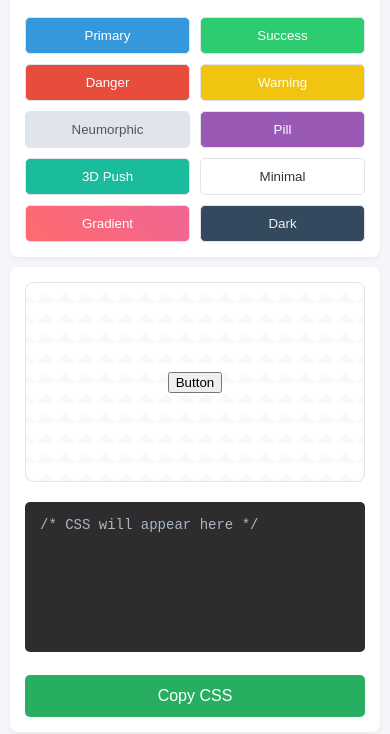
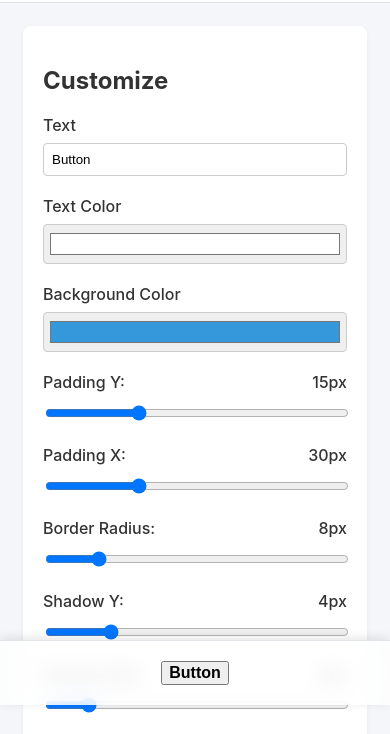
Before and after one commit to BIDDLG/My-Url-shortner, a plain HTML site: page index.html in a window 390 px wide. Shown: the part 139-873 px from the top of the page. Drawn offline with Linux system fonts and the light colour scheme.

Commit message:
Update style.css

```diff
--- a/style.css
+++ b/style.css
@@ -1,21 +1,17 @@
-/* --- UNIVERSAL STYLES --- */
+/* --- UNIVERSAL STYLES (Same as before) --- */
 :root {
     --primary-bg: #f4f6f9;
     --panel-bg: #ffffff;
     --border-color: #e1e5ea;
     --text-color: #333;
-    --primary-color: #3498db;
 }
-
 * { box-sizing: border-box; }
-
 body {
     font-family: -apple-system, BlinkMacSystemFont, "Segoe UI", Roboto, sans-serif;
     margin: 0;
     background-color: var(--primary-bg);
     color: var(--text-color);
 }
-
 .main-header {
     background: var(--panel-bg);
     text-align: center;
@@ -23,71 +19,51 @@ body {
     border-bottom: 1px solid var(--border-color);
 }
 
-/* --- MAIN LAYOUT (FLEXBOX) --- */
+/* --- DESKTOP LAYOUT (Default) --- */
 .main-container {
     display: flex;
-    flex-wrap: wrap; /* Important for responsiveness */
     padding: 15px;
 }
-
-/* --- PANELS --- */
+.presets-panel, .controls-panel { flex: 1; margin: 10px; }
+.preview-area { flex: 2; margin: 10px; }
 .presets-panel, .preview-area, .controls-panel {
     background: var(--panel-bg);
     border-radius: 8px;
     box-shadow: 0 2px 5px rgba(0,0,0,0.05);
-    margin: 10px;
     padding: 20px;
 }
+.mobile-preview-bar { display: none; /* Hide on desktop */ }
 
-.presets-panel { flex: 1 1 200px; /* Flex-grow, flex-shrink, flex-basis */ }
-.preview-area { flex: 2 1 400px; }
-.controls-panel { flex: 1 1 280px; }
-
-h2 { margin-top: 0; }
-
-/* --- PRESETS PANEL --- */
+/* --- ALL OTHER STYLES (Almost same as before) --- */
 #presets-container {
-    display: grid;
-    grid-template-columns: 1fr 1fr;
-    gap: 10px;
+    display: grid; grid-template-columns: 1fr 1fr; gap: 10px;
 }
 .preset-btn {
-    padding: 10px;
-    border-radius: 5px;
-    border: 1px solid var(--border-color);
-    cursor: pointer;
-    transition: transform 0.1s ease;
+    padding: 10px; border-radius: 5px; border: 1px solid var(--border-color);
+    cursor: pointer; transition: transform 0.1s ease;
 }
 .preset-btn:hover { transform: scale(1.05); }
-
-/* --- PREVIEW AREA --- */
-.button-preview-wrapper {
-    min-height: 200px;
-    width: 100%;
-    display: flex;
-    align-items: center;
-    justify-content: center;
-    background-image: linear-gradient(45deg, #f9f9f9 25%, transparent 25%), linear-gradient(-45deg, #f9f9f9 25%, transparent 25%);
-    background-size: 20px 20px;
-    border: 1px solid var(--border-color);
-    border-radius: 8px;
-    margin-bottom: 20px;
+.button-preview-wrapper.desktop-preview {
+    min-height: 200px; width: 100%; display: flex; align-items: center;
+    justify-content: center; background-image: linear-gradient(45deg, #f9f9f9 25%, transparent 25%), linear-gradient(-45deg, #f9f9f9 25%, transparent 25%);
+    background-size: 20px 20px; border: 1px solid var(--border-color);
+    border-radius: 8px; margin-bottom: 20px;
 }
-#preview-button { transition: all 0.2s ease-out; }
-
+/* Style for both preview buttons */
+#preview-button-desktop, #preview-button-mobile {
+    transition: all 0.2s ease-out;
+    font-size: 16px;
+    font-weight: bold;
+}
 #css-code-output {
-    display: block; width: 100%; min-height: 150px;
-    background: #2d2d2d; color: #a9b7c6; padding: 15px;
-    border-radius: 5px; font-size: 14px; white-space: pre-wrap;
-    border: none;
+    display: block; width: 100%; min-height: 150px; background: #2d2d2d;
+    color: #a9b7c6; padding: 15px; border-radius: 5px;
+    font-size: 14px; white-space: pre-wrap; border: none;
 }
 #copy-code-btn {
-    width: 100%; padding: 12px; margin-top: 10px;
-    background: #27ae60; color: white; border: none;
-    border-radius: 5px; cursor: pointer; font-size: 16px;
+    width: 100%; padding: 12px; margin-top: 10px; background: #27ae60;
+    color: white; border: none; border-radius: 5px; cursor: pointer; font-size: 16px;
 }
-
-/* --- CONTROLS PANEL --- */
 .control-group { margin-bottom: 20px; }
 .control-group label { display: block; margin-bottom: 8px; font-weight: 500; }
 .control-group input[type="text"], .control-group input[type="color"] {
@@ -97,21 +73,39 @@ h2 { margin-top: 0; }
 .slider-group label { display: flex; justify-content: space-between; }
 .slider-group input[type="range"] { width: 100%; margin-top: 5px; }
 
-
-/* --- RESPONSIVE DESIGN (MEDIA QUERIES) --- */
-
-/* For Tablets (e.g., screen width <= 1024px) */
-@media (max-width: 1024px) {
-    .main-container { flex-direction: column; }
-    .presets-panel { order: 1; /* First */ }
-    .preview-area { order: 2; /* Second */ }
-    .controls-panel { order: 3; /* Third */ }
+/* --- MOBILE & TABLET RESPONSIVE STYLES (The Magic) --- */
+@media (max-width: 900px) {
+    .main-container {
+        flex-direction: column;
+        padding-bottom: 100px; /* Space for the floating bar */
+    }
+    /* Hide the desktop preview and show the mobile one */
+    .desktop-preview {
+        display: none;
+    }
+    .mobile-preview-bar {
+        display: flex;
+        position: fixed; /* Chipka hua rahega */
+        bottom: 0;
+        left: 0;
+        width: 100%;
+        padding: 20px;
+        background: rgba(255, 255, 255, 0.8);
+        backdrop-filter: blur(10px); /* Blurry background */
+        -webkit-backdrop-filter: blur(10px);
+        border-top: 1px solid var(--border-color);
+        box-shadow: 0 -2px 10px rgba(0,0,0,0.1);
+        justify-content: center;
+        align-items: center;
+        z-index: 1000;
+    }
+    /* On mobile, all panels are full width */
+    .presets-panel, .preview-area, .controls-panel {
+        flex: 1 1 100%;
+        margin: 8px;
+    }
+    /* Change the order for better flow on mobile */
+    .controls-panel { order: 1; }
+    .presets-panel { order: 2; }
+    .preview-area { order: 3; } /* This now only contains the code */
 }
-
-/* For Mobile Phones (e.g., screen width <= 600px) */
-@media (max-width: 600px) {
-    .main-container { padding: 5px; }
-    .presets-panel, .preview-area, .controls-panel { margin: 5px; padding: 15px; }
-    #presets-container { grid-template-columns: 1fr 1fr; }
-    h1 { font-size: 1.5rem; }
-}
```
